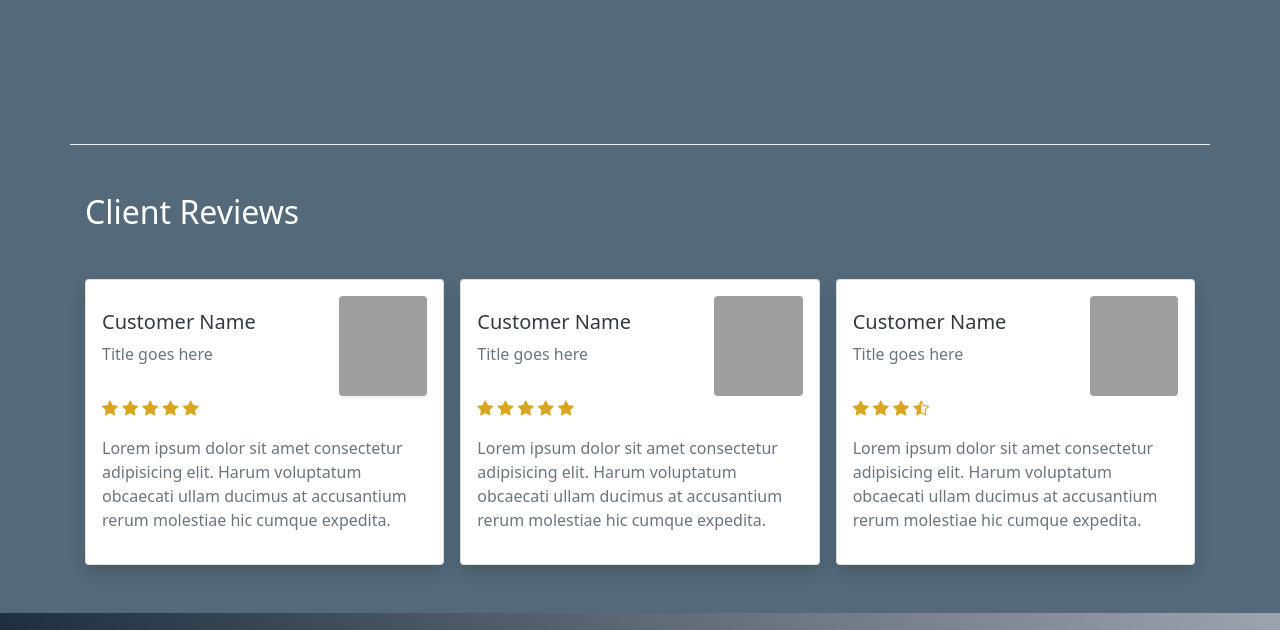
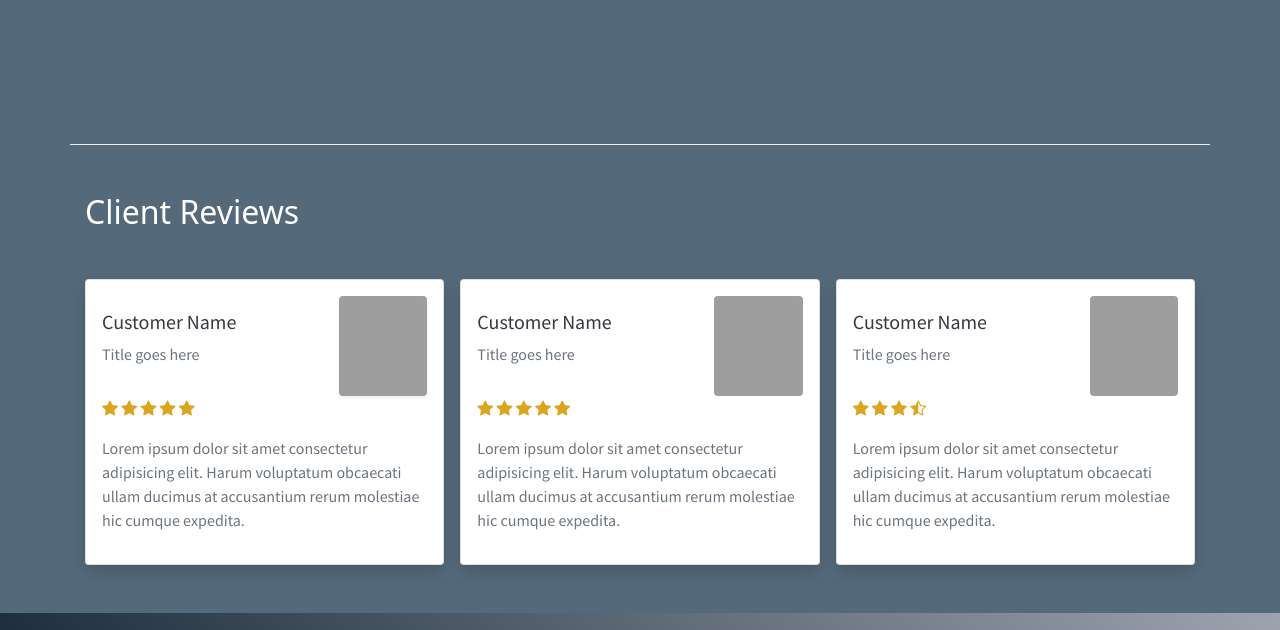
Before and after one commit to txfiddler/TravelSite, a website: page index.html in a window 1280 px wide. Shown: the part 1406-2036 px from the top of the page. Drawn offline with nearby package versions, Linux system fonts and the light colour scheme; grey boxes are pictures that could not be loaded.

Commit message:
Update styles.css

```diff
--- a/styles.css
+++ b/styles.css
@@ -32,7 +32,10 @@ body {
     background-image: linear-gradient(45deg,#0D1F2d, #9EA3B0);
 }
 
+@import url('https://fonts.googleapis.com/css2?family=Source+Sans+Pro&display=swap');
+
 .card-focus {
+    font-family: "Source Sans Pro";
     position: relative;
     transition: inset 250ms ease;
     top: 0;
```
